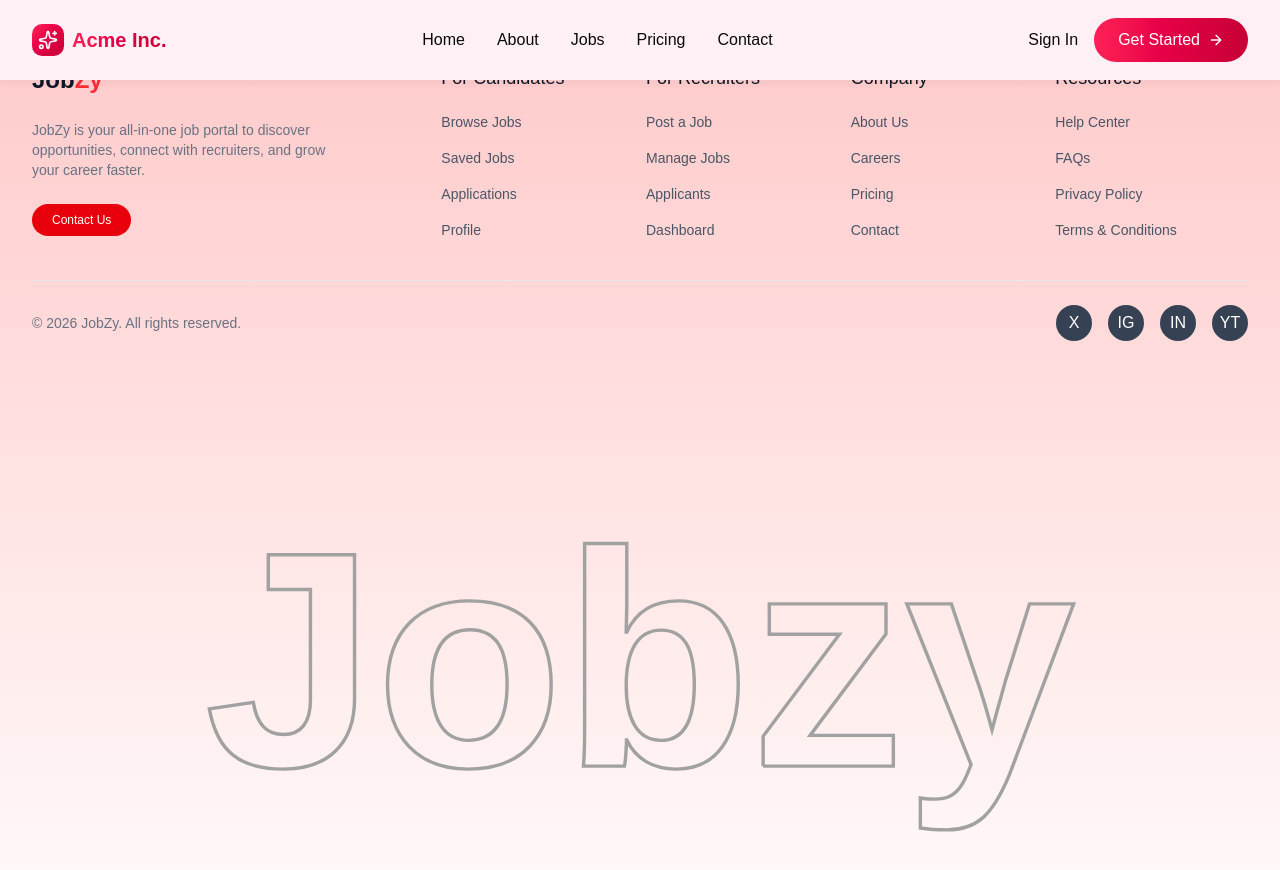
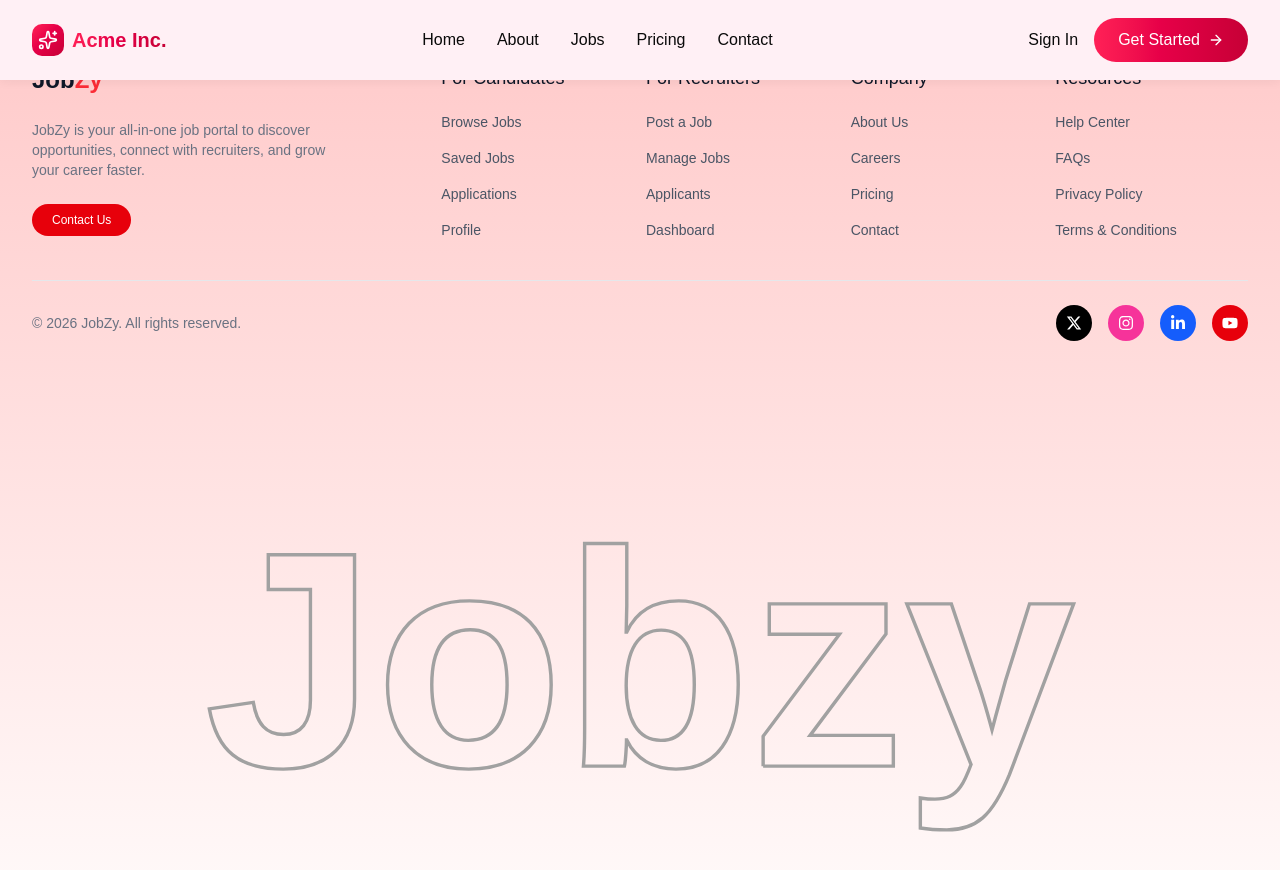
Before and after one commit to thevishingh/JobZy-, a React (Vite) app in the folder Frontend/: page /jobs in a window 1280 px wide. Shown: the top 870 px of the page. Built offline with nearby package versions, Linux system fonts and the light colour scheme; a web font is replaced by a local one.

Commit message:
Add social media icons in footer

```diff
--- a/Frontend/src/pages/Footer.tsx
+++ b/Frontend/src/pages/Footer.tsx
@@ -1,4 +1,10 @@
 import TextHoverEffectDemo from "@/components/text-hover-effect-demo"
+import {
+  FaXTwitter,
+  FaInstagram,
+  FaLinkedinIn,
+  FaYoutube,
+} from "react-icons/fa6"
 import { Link } from "react-router-dom"
 
 export default function Footer() {
@@ -118,9 +124,7 @@ export default function Footer() {
 
           {/* COMPANY */}
           <div>
-            <h4 className="mb-5 text-lg font-medium text-gray-900">
-              Company
-            </h4>
+            <h4 className="mb-5 text-lg font-medium text-gray-900">Company</h4>
 
             <ul className="space-y-4 text-sm">
               <li>
@@ -217,30 +221,30 @@ export default function Footer() {
             <div className="flex space-x-4">
               <Link
                 to="/x"
-                className="flex h-9 w-9 items-center justify-center rounded-full bg-gray-700 text-white transition hover:bg-red-600"
+                className="flex h-9 w-9 items-center justify-center rounded-full bg-black text-white transition hover:scale-110"
               >
-                X
+                <FaXTwitter />
               </Link>
 
               <Link
                 to="/instagram"
-                className="flex h-9 w-9 items-center justify-center rounded-full bg-gray-700 text-white transition hover:bg-red-600"
+                className="flex h-9 w-9 items-center justify-center rounded-full bg-pink-500 text-white transition hover:scale-110"
               >
-                IG
+                <FaInstagram />
               </Link>
 
               <Link
                 to="/linkedin"
-                className="flex h-9 w-9 items-center justify-center rounded-full bg-gray-700 text-white transition hover:bg-red-600"
+                className="flex h-9 w-9 items-center justify-center rounded-full bg-blue-600 text-white transition hover:scale-110"
               >
-                IN
+                <FaLinkedinIn />
               </Link>
 
               <Link
                 to="/youtube"
-                className="flex h-9 w-9 items-center justify-center rounded-full bg-gray-700 text-white transition hover:bg-red-600"
+                className="flex h-9 w-9 items-center justify-center rounded-full bg-red-600 text-white transition hover:scale-110"
               >
-                YT
+                <FaYoutube />
               </Link>
             </div>
           </div>
```
